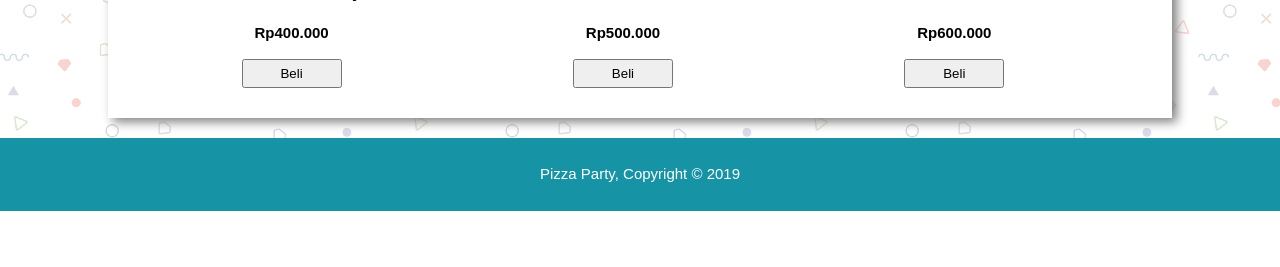
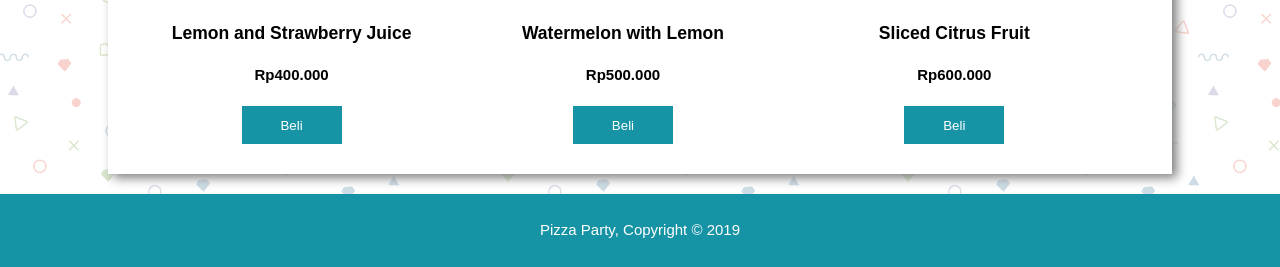
Before and after one commit to agungsepruloh/uas, a PHP site: page /products.php in a window 1280 px wide. Shown: the part 1835-2102 px from the top of the page. Before the commit the page ends 2046 px from the top, so only its background shows below. Run offline with PHP 8.4, Linux system fonts and the light colour scheme; the visitor is signed in with stand-in values (Sample User, id 1).

Commit message:
edited buttons

```diff
--- a/products.php
+++ b/products.php
@@ -65,7 +65,7 @@ require('list.php');
                                 <img src="'.$v['gambar'].'">
                                 <h3 id="'.$k.'">'.$v['nama'].'</h3>
                                 <p><b>Rp'.number_format($v['harga'], 0, ',', '.').'</b></p>
-                                <button class="btn" onclick="beli('.$k.')">Beli</button>
+                                <button class="btn button_1" onclick="beli('.$k.')">Beli</button>
                             </div>
                             ';
                         }
@@ -86,7 +86,7 @@ require('list.php');
                                 <img src="'.$v['gambar'].'">
                                 <h3>'.$v['nama'].'</h3>
                                 <p><b>Rp'.number_format($v['harga'], 0, ',', '.').'</b></p>
-                                <button class="btn putton_1" id="'.$k.'" onclick="beli('.$k.')">Beli</button>
+                                <button class="btn button_1" id="'.$k.'" onclick="beli('.$k.')">Beli</button>
                             </div>
                             ';
                         }
--- a/transaksi.php
+++ b/transaksi.php
@@ -86,8 +86,8 @@ require('list.php');
                     </tr>
                     </table>
                     <br>
-                    <a href="products.php"><button>Kembali</button></a>
-                    <button onclick="simpan()">Submit</button></center>';
+                    <a href="products.php"><button class="button_1" style="background-color: grey">Kembali</button></a>
+                    <button onclick="simpan()" class="button_1">Submit</button></center>';
 
                 ?>
 
```
